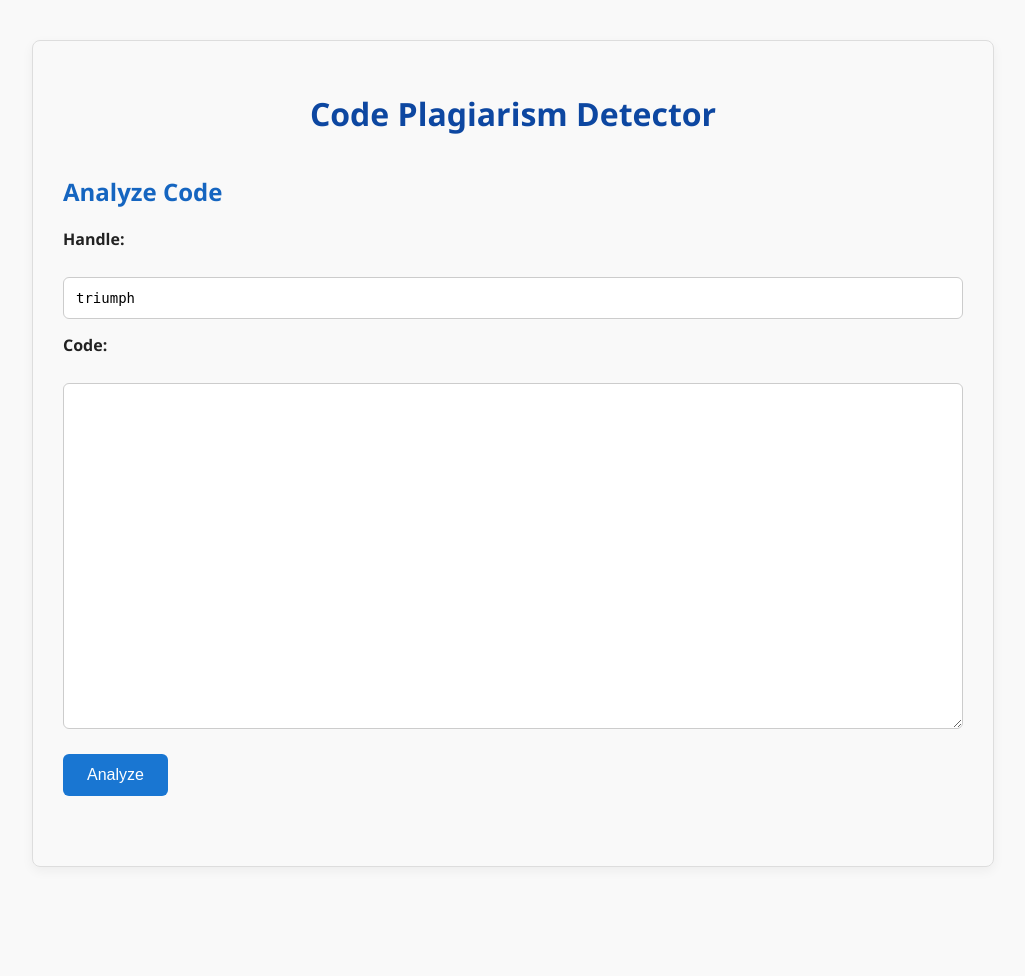
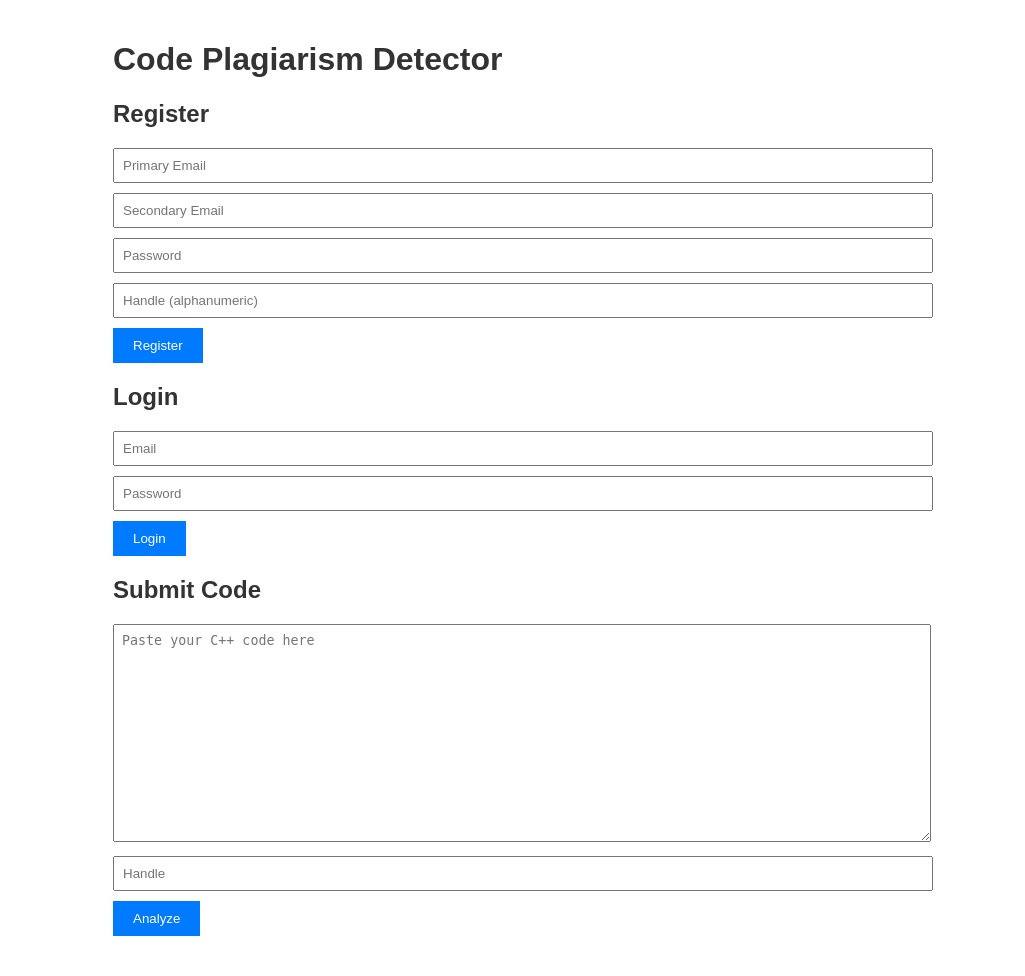
Before and after one commit to swastikpandey09/plagiarism-checker, a FastAPI app: page / in a window 1280 px wide. Shown: the whole page, without its empty margins (127-1152 px from the left). Before the commit the page ends 867 px from the top, so only its background shows below. Run offline with FastAPI, Linux system fonts and the light colour scheme; parts of the project's set-up code (start-up, migrations or seed data) failed here and were passed over.

Commit message:
Update index.html

```diff
--- a/templates/index.html
+++ b/templates/index.html
@@ -1,40 +1,59 @@
 <!DOCTYPE html>
-<html>
+<html lang="en">
 <head>
+    <meta charset="UTF-8">
+    <meta name="viewport" content="width=device-width, initial-scale=1.0">
     <title>Code Plagiarism Detector</title>
-    <link rel="stylesheet" href="/static/style.css">
+    <style>
+        body { font-family: Arial, sans-serif; max-width: 800px; margin: 0 auto; padding: 20px; }
+        h1, h2 { color: #333; }
+        .form-container { margin-bottom: 20px; }
+        textarea, input { width: 100%; margin-bottom: 10px; padding: 8px; }
+        textarea { height: 200px; }
+        button { padding: 10px 20px; background: #007bff; color: white; border: none; cursor: pointer; }
+        button:hover { background: #0056b3; }
+        .error { color: red; }
+        .success { color: green; }
+        pre { background: #f4f4f4; padding: 10px; border-radius: 5px; }
+    </style>
 </head>
 <body>
     <h1>Code Plagiarism Detector</h1>
-
-    <!-- Single Code Submission Form -->
-    <h2>Analyze Code</h2>
-    <form method="post" action="/analyze">
-        <label for="handle">Handle:</label><br>
-        <input type="text" id="handle" name="handle" value="triumph"><br>
-        <label for="code">Code:</label><br>
-        <textarea id="code" name="code" rows="20" cols="80"></textarea><br>
-        <input type="submit" value="Analyze">
-    </form>
-
-    <!-- Display Errors -->
     {% if error %}
-        <h3>Error</h3>
-        <p>{{ error }}</p>
+        <p class="error">{{ error }}</p>
     {% endif %}
-
-    <!-- Display Message -->
     {% if message %}
-        <h3>Message</h3>
-        <p>{{ message }}</p>
+        <p class="success">{{ message }}</p>
     {% endif %}
-
-    <!-- Display Single Analysis Result -->
+    <div class="form-container">
+        <h2>Register</h2>
+        <form action="/register" method="post">
+            <input type="email" name="email1" placeholder="Primary Email" required>
+            <input type="email" name="email2" placeholder="Secondary Email" required>
+            <input type="password" name="password" placeholder="Password" required>
+            <input type="text" name="handle" placeholder="Handle (alphanumeric)" required>
+            <button type="submit">Register</button>
+        </form>
+    </div>
+    <div class="form-container">
+        <h2>Login</h2>
+        <form action="/token" method="post">
+            <input type="email" name="username" placeholder="Email" required>
+            <input type="password" name="password" placeholder="Password" required>
+            <button type="submit">Login</button>
+        </form>
+    </div>
+    <div class="form-container">
+        <h2>Submit Code</h2>
+        <form action="/analyze" method="post">
+            <textarea name="code" placeholder="Paste your C++ code here" required></textarea>
+            <input type="text" name="handle" placeholder="Handle" required>
+            <button type="submit">Analyze</button>
+        </form>
+    </div>
     {% if result %}
-        <h3>Result for {{ result.handle }}</h3>
+        <h2>Analysis Result for {{ result.handle }}</h2>
         <pre>{{ result.report }}</pre>
-        <p>Label: {{ result.label }} (Confidence: {{ "%.2f" | format(result.confidence * 100) }}%)</p>
     {% endif %}
-
 </body>
 </html>
```
